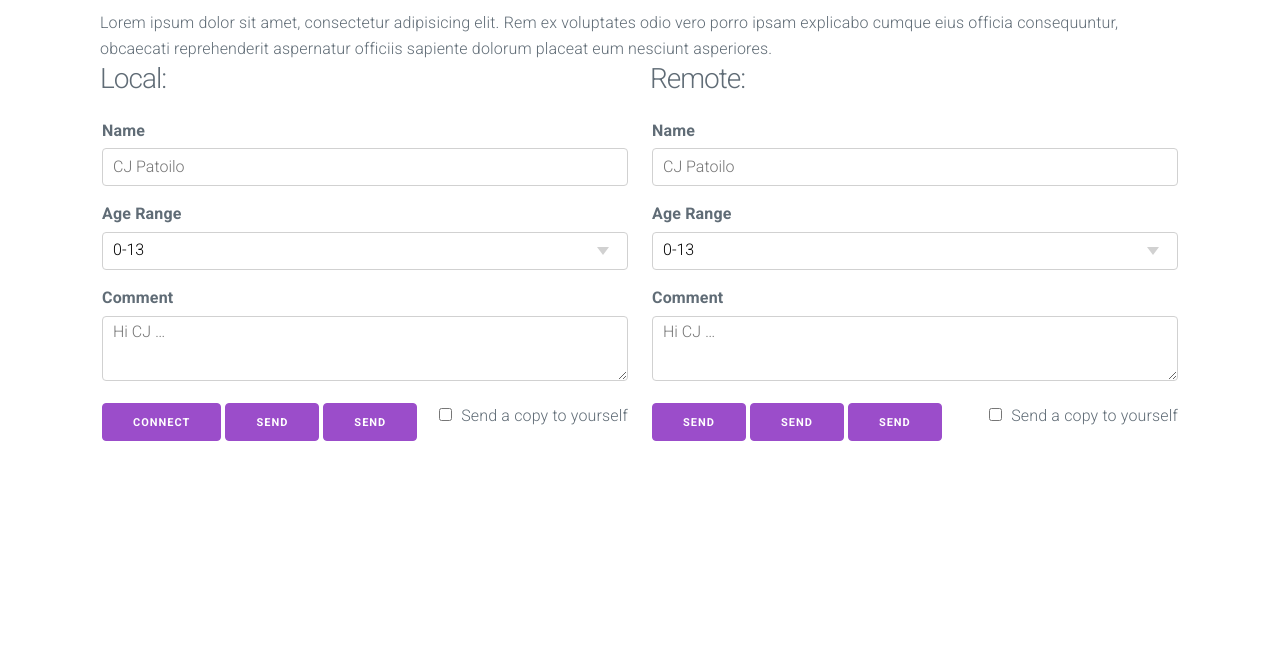
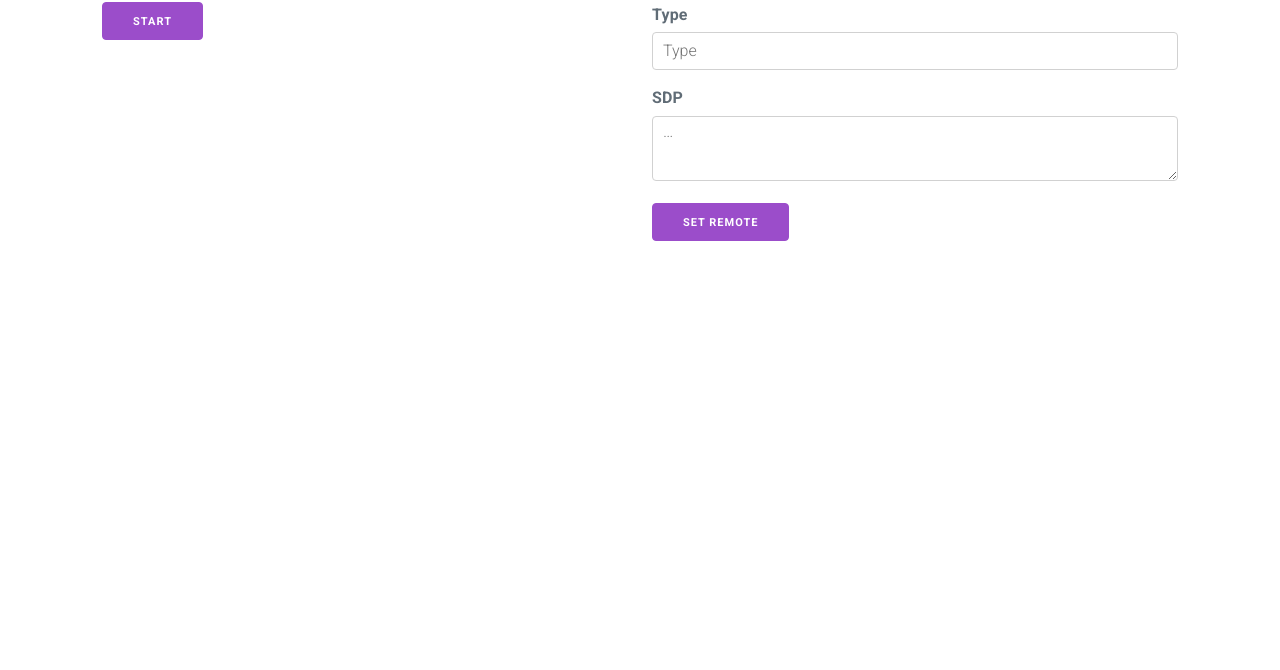
Before and after one commit to evg4b/WebRTCDemo, a plain HTML site: page webroot/index.html in a window 1280 px wide. Shown: the part 130-800 px from the top of the page. Drawn offline with nearby package versions, Linux system fonts and the light colour scheme.

Commit message:
Change scripts

```diff
--- a/webroot/index.html
+++ b/webroot/index.html
@@ -27,57 +27,19 @@
     <div class="container">
         <div class="row">
             <div class="column">
-                <h2>Instruction</h2>
-                Lorem ipsum dolor sit amet, consectetur adipisicing elit. Rem ex voluptates odio vero porro ipsam
-                explicabo cumque eius officia consequuntur, obcaecati reprehenderit aspernatur officiis sapiente dolorum
-                placeat eum nesciunt asperiores.
-            </div>
-        </div>
-        <div class="row">
-            <div class="column">
                 <h3>Local:</h3>
                 <fieldset>
-                    <label for="nameField">Name</label>
-                    <input type="text" placeholder="CJ Patoilo" id="nameField">
-                    <label for="ageRangeField">Age Range</label>
-                    <select id="ageRangeField">
-                        <option value="0-13">0-13</option>
-                        <option value="14-17">14-17</option>
-                        <option value="18-23">18-23</option>
-                        <option value="24+">24+</option>
-                    </select>
-                    <label for="commentField">Comment</label>
-                    <textarea placeholder="Hi CJ …" id="commentField"></textarea>
-                    <div class="float-right">
-                        <input type="checkbox" id="confirmField">
-                        <label class="label-inline" for="confirmField">Send a copy to yourself</label>
-                    </div>
-                    <input class="button-primary" type="submit" value="Connect">
-                    <input class="button-primary" type="submit" value="Send">
-                    <input class="button-primary" type="submit" value="Send">
+                    <input id="start" class="button-primary" type="submit" value="Start">
                 </fieldset>
             </div>
             <div class="column">
                 <h3>Remote:</h3>
                 <fieldset>
-                    <label for="nameField">Name</label>
-                    <input type="text" placeholder="CJ Patoilo" id="nameField">
-                    <label for="ageRangeField">Age Range</label>
-                    <select id="ageRangeField">
-                        <option value="0-13">0-13</option>
-                        <option value="14-17">14-17</option>
-                        <option value="18-23">18-23</option>
-                        <option value="24+">24+</option>
-                    </select>
-                    <label for="commentField">Comment</label>
-                    <textarea placeholder="Hi CJ …" id="commentField"></textarea>
-                    <div class="float-right">
-                        <input type="checkbox" id="confirmField">
-                        <label class="label-inline" for="confirmField">Send a copy to yourself</label>
-                    </div>
-                    <input class="button-primary" type="submit" value="Send">
-                    <input class="button-primary" type="submit" value="Send">
-                    <input class="button-primary" type="submit" value="Send">
+                    <label for="remoteType">Type</label>
+                    <input type="text" placeholder="Type" id="remoteType">
+                    <label for="remoteSdp">SDP</label>
+                    <textarea placeholder="…" id="remoteSdp" rows="12"></textarea>
+                    <input id="setRemote" class="button-primary" type="submit" value="Set Remote">
                 </fieldset>
             </div>
         </div>
--- a/webroot/index.js
+++ b/webroot/index.js
@@ -0,0 +1,48 @@
+(async () => {
+    const startBtn = document.getElementById('start');
+
+    const connection = new RTCPeerConnection({
+        iceServers: [{ url: 'turn:172.20.40.91:3478' }]
+    });
+
+    startBtn.addEventListener('click', async () => {
+        console.log('start');
+        startBtn.disabled = true;
+        var offer = await connection.createOffer();
+
+    });
+
+
+
+    // const localSdp = document.getElementById('localSdp');
+    // const localType = document.getElementById('localType');
+    // const setRemote = document.getElementById('setRemote');
+    // const remoteSdp = document.getElementById('remoteSdp');
+    // const remoteType = document.getElementById('remoteType');
+
+    // const connection = new RTCPeerConnection({
+    //     iceServers: [{ url: 'turn:172.20.40.91:3478' }]
+    // });
+    // const offer = await connection.createOffer();
+    // // connection.setLocalDescription(offer);
+    // localType.value = offer.type;
+    // localSdp.value = offer.sdp;
+
+
+    // setRemote.addEventListener('click', async () => {
+    //     var desc = new RTCSessionDescription({
+    //         sdp: remoteSdp.value,
+    //         type: remoteType.value
+    //     });
+    //     connection.setRemoteDescription(desc)
+    //     var a = await connection.createAnswer()
+    //     console.log(a);
+    //     // var a = connection.createDataChannel('dasdas')
+    //     // a.onopen = () => {
+    //     //     console.log("OPEN")
+    //     // }
+    //     // a.send("sadsad");
+    // })
+
+
+})();
```
Also changed, not shown: 1 other file.
